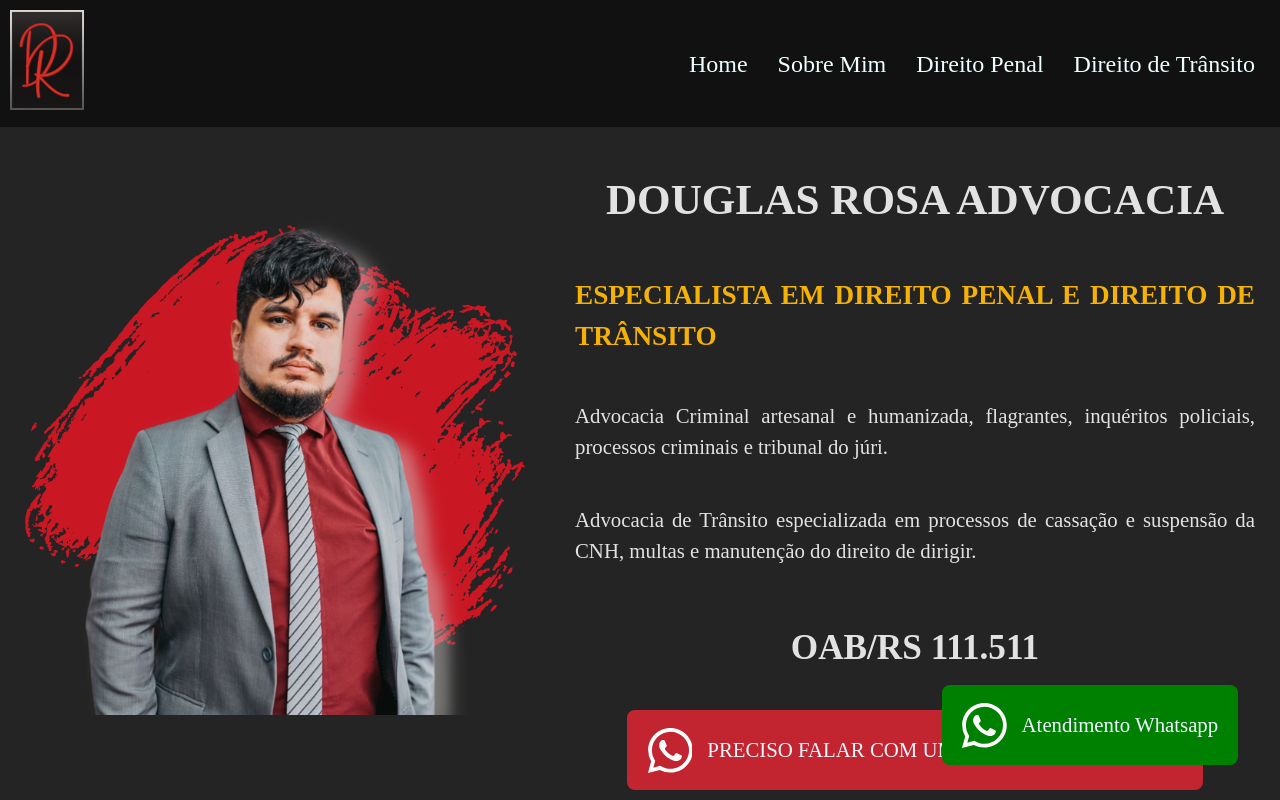
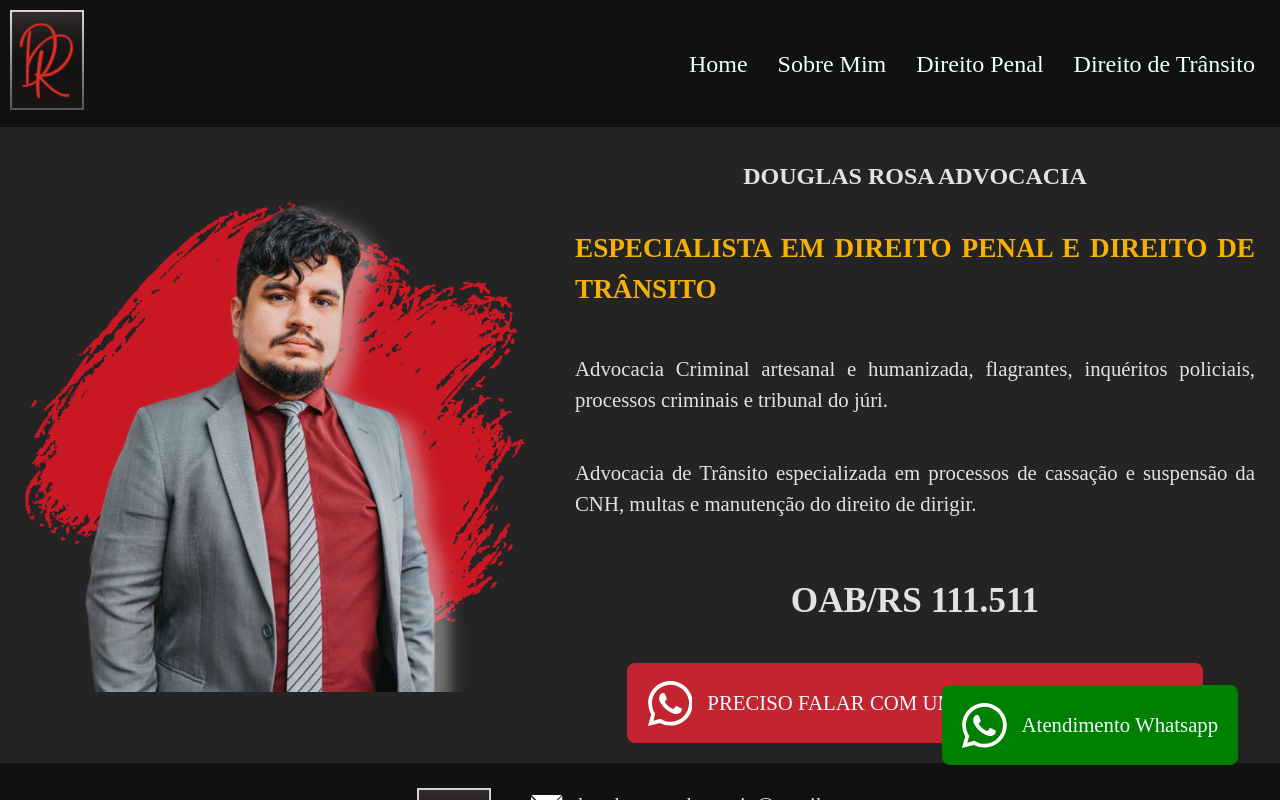
Before and after one commit to DoughRosa/Escritorio, a React (Vite) app: page / in a window 1280 px wide. Shown: the top 800 px of the page. Built offline with nearby package versions, Linux system fonts and the light colour scheme.

Commit message:
update font size

```diff
--- a/src/index.css
+++ b/src/index.css
@@ -579,6 +579,11 @@ button:focus-visible {
   }
 
   @media screen and (min-width: 481px) {
+    h1 {
+      font-size: 1.5em;
+      line-height: 1.1;
+    }
+
     .logoCelular{
       display: none;
     }
```
